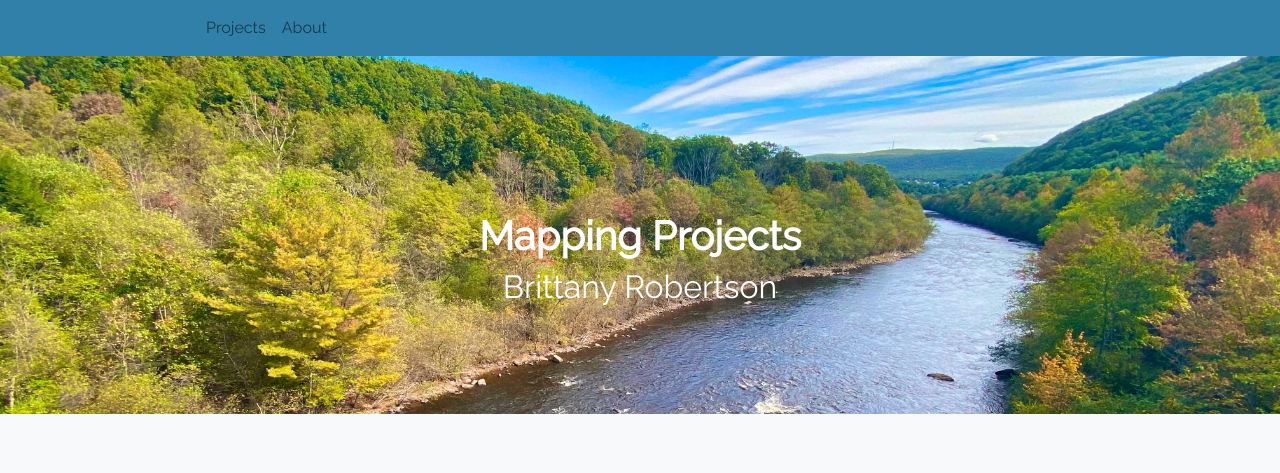
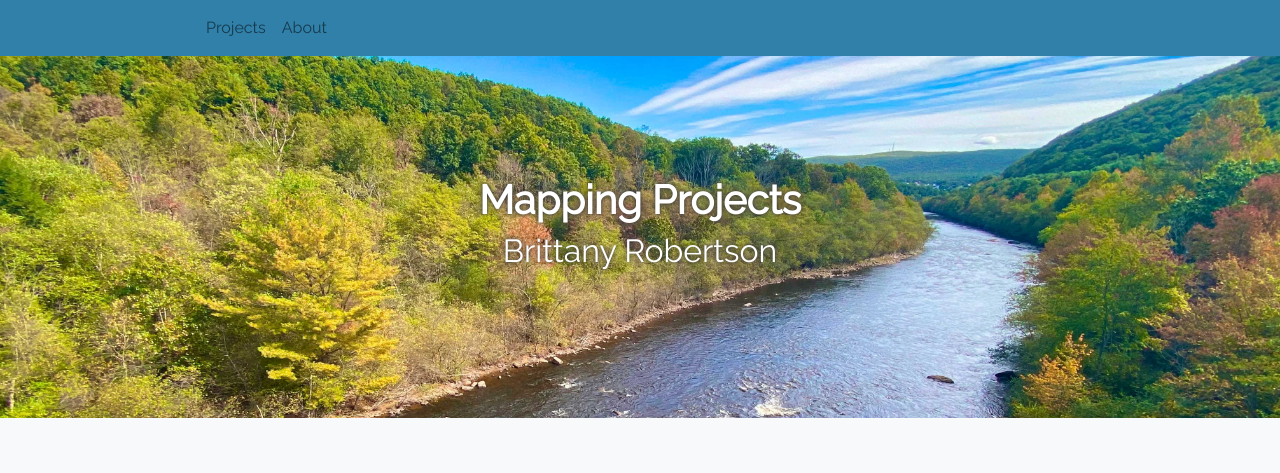
Before and after one commit to btrobertson/btrobertson.github.io, a plain HTML site: page index.html in a window 1280 px wide. Shown: the top 473 px of the page. Drawn offline with Linux system fonts and the light colour scheme.

Commit message:
example styling header

```diff
--- a/css/styles.css
+++ b/css/styles.css
@@ -58,3 +58,8 @@ section {
   padding-right: 10%;
   padding-left: 10%;
 }
+
+.top-heading {
+  padding: 120px 0 140px 0;
+  text-shadow: 0 0 4px #333, 0 0 10px rgb(125, 110, 88);
+}
--- a/index.html
+++ b/index.html
@@ -68,7 +68,7 @@
     </nav>
 
     <!-- Welcome Section -->
-    <header class="bg-secondary text-white">
+    <header class="bg-secondary text-white top-heading">
       <div class="container text-center">
         <h1>Mapping Projects</h1>
         <h2>Brittany Robertson</h2>
```
Also changed, not shown: 1 other file.
